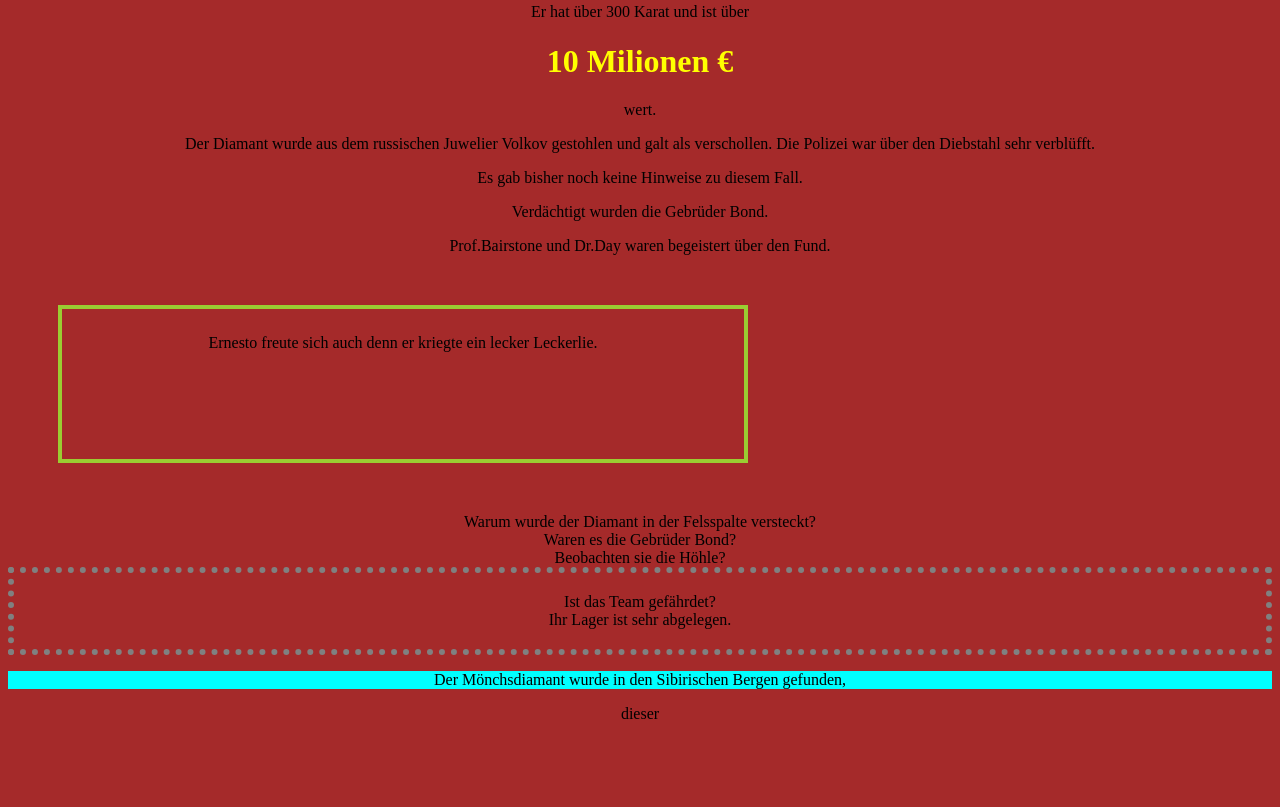
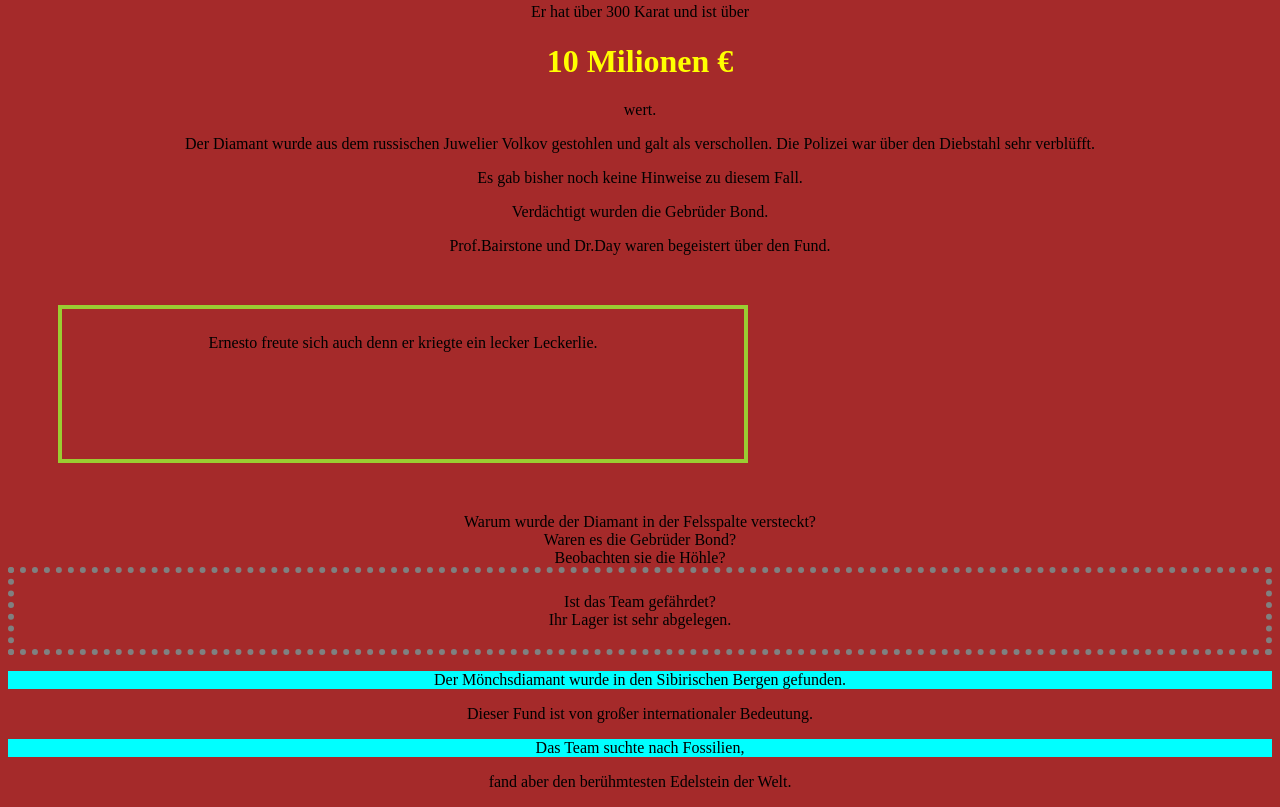
Before and after one commit to justusbetz/jagd-nach-dem-code, a plain HTML site: page index.html in a window 1280 px wide. Shown: the part 779-1586 px from the top of the page. Before the commit the page ends 1518 px from the top, so only its background shows below. Drawn offline with Linux system fonts and the light colour scheme.

Commit message:
Ende von Kapitel 1
Sieht doch gut aus, oder? Als nächstes machen wir ein Passwort auf die
Seite.

```diff
--- a/index.html
+++ b/index.html
@@ -63,9 +63,11 @@
         </div>
 
                 <p class="text">Der Mönchsdiamant wurde in
-                    den Sibirischen Bergen gefunden,</p>
-                    dieser
-                </p>
+                    den Sibirischen Bergen gefunden.</p>
+                   <p> Dieser Fund ist von großer internationaler Bedeutung.<p/>
+                    <p class="text">Das Team suchte nach Fossilien,</p>
+                    <p>fand aber den berühmtesten Edelstein der Welt.</p>
+
 
 
             </p>
```
